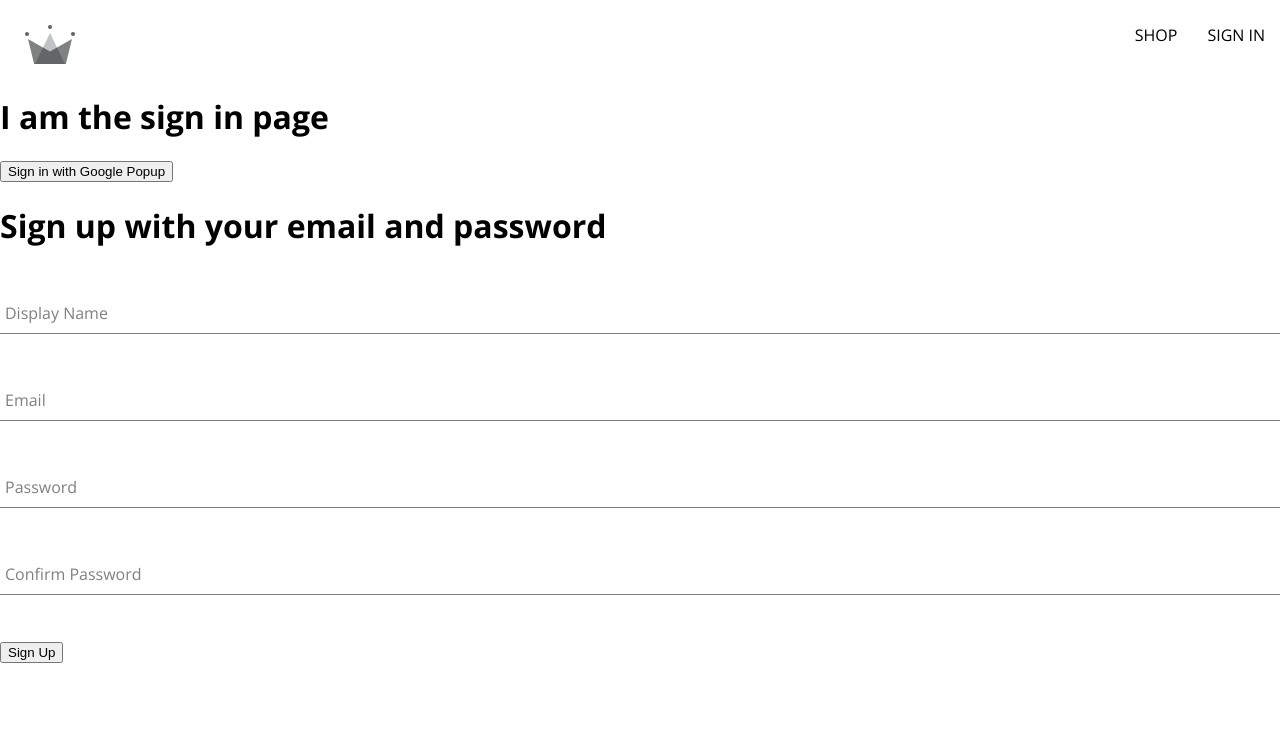
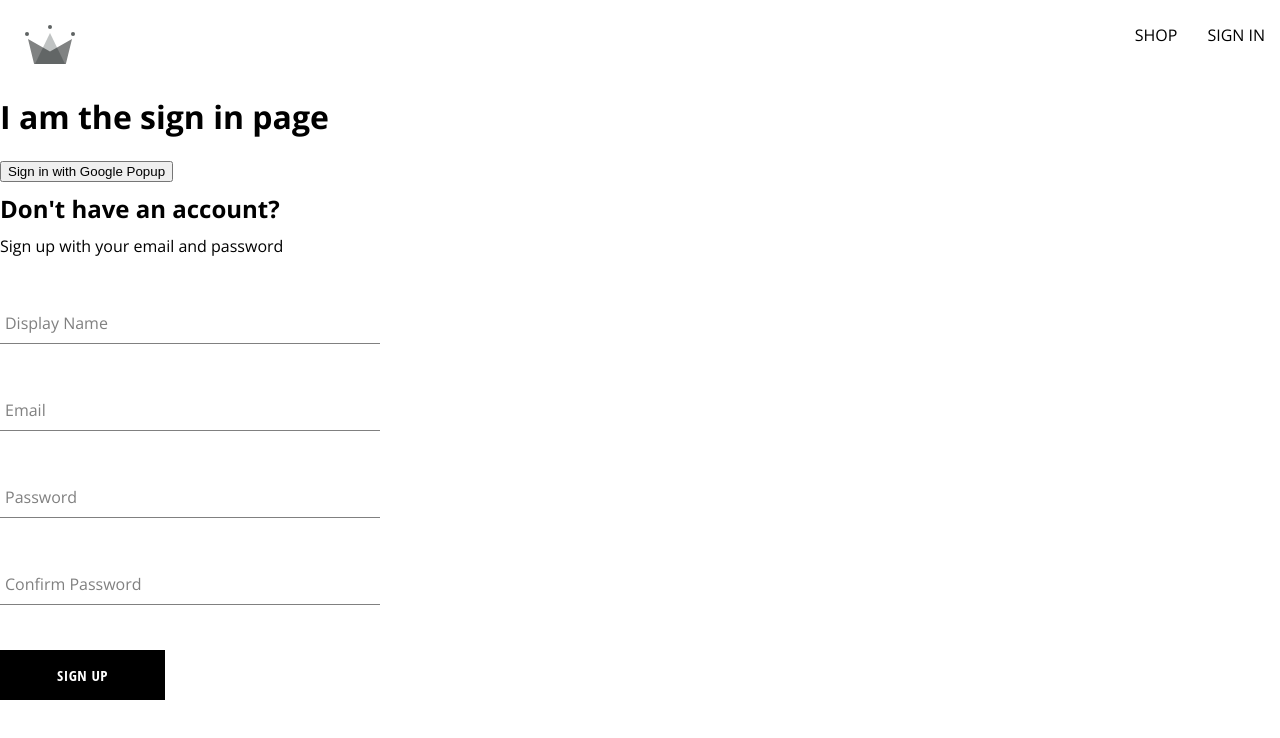
Before and after one commit to DanMorriss/crwn-clothing, a React (Create React App) app in the folder crwn-clothing/: page /sign-in in a window 1280 px wide. Shown: the top 738 px of the page. Built offline with nearby package versions, Linux system fonts and the light colour scheme.

Commit message:
Add button component

```diff
--- /dev/null
+++ b/crwn-clothing/src/components/button/button.component.jsx
@@ -0,0 +1,19 @@
+import "./button.styles.scss";
+
+const BUTTON_TYPE_CLASSES = {
+  google: "google-sign-in",
+  inverted: "inverted",
+};
+
+const Button = ({ children, buttonType, ...otherProps }) => {
+  return (
+    <button
+      className={`button-container ${BUTTON_TYPE_CLASSES[buttonType]}`}
+      {...otherProps}
+    >
+      {children}
+    </button>
+  );
+};
+
+export default Button;
--- /dev/null
+++ b/crwn-clothing/src/components/button/button.styles.scss
@@ -0,0 +1,46 @@
+.button-container {
+  min-width: 165px;
+  width: auto;
+  height: 50px;
+  letter-spacing: 0.5px;
+  line-height: 50px;
+  padding: 0 35px 0 35px;
+  font-size: 15px;
+  background-color: black;
+  color: white;
+  text-transform: uppercase;
+  font-family: "Open Sans Condensed", sans-serif;
+  font-weight: bolder;
+  border: none;
+  cursor: pointer;
+  display: flex;
+  justify-content: center;
+
+  &:hover {
+    background-color: white;
+    color: black;
+    border: 1px solid black;
+  }
+
+  &.google-sign-in {
+    background-color: #4285f4;
+    color: white;
+
+    &:hover {
+      background-color: #357ae8;
+      border: none;
+    }
+  }
+
+  &.inverted {
+    background-color: white;
+    color: black;
+    border: 1px solid black;
+
+    &:hover {
+      background-color: black;
+      color: white;
+      border: none;
+    }
+  }
+}
--- a/crwn-clothing/src/components/sign-up-form/sign-up-form.component.jsx
+++ b/crwn-clothing/src/components/sign-up-form/sign-up-form.component.jsx
@@ -3,7 +3,11 @@
   createAuthUserWithEmailAndPassword,
   createUserDocumentFromAuth,
 } from "../../utils/firebase/firebase.utils";
+
 import FormInput from "../form-input/form-input.component";
+import Button from "../button/button.component";
+
+import "./sign-up-form.styles.scss";
 
 const defaultFormFields = {
   displayName: "",
@@ -53,8 +57,9 @@
   };
 
   return (
-    <div>
-      <h1>Sign up with your email and password</h1>
+    <div className="sign-up-container">
+      <h2>Don't have an account?</h2>
+      <span>Sign up with your email and password</span>
       <form onSubmit={handleSubmit}>
         <FormInput
           label="Display Name"
@@ -91,7 +96,7 @@
           name="confirmPassword"
           value={confirmPassword}
         />
-        <button type="submit">Sign Up</button>
+        <Button type="submit">Sign Up</Button>
       </form>
     </div>
   );
--- /dev/null
+++ b/crwn-clothing/src/components/sign-up-form/sign-up-form.styles.scss
@@ -0,0 +1,9 @@
+.sign-up-container {
+  display: flex;
+  flex-direction: column;
+  width: 380px;
+
+  h2 {
+    margin: 10px 0;
+  }
+}
```
